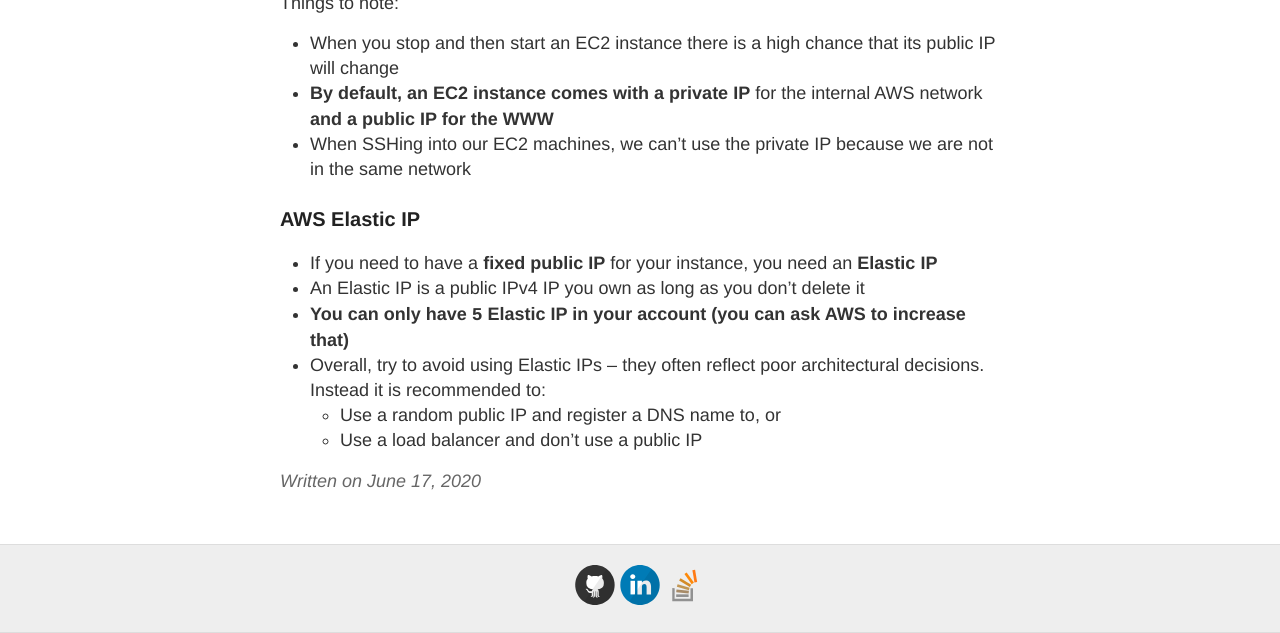
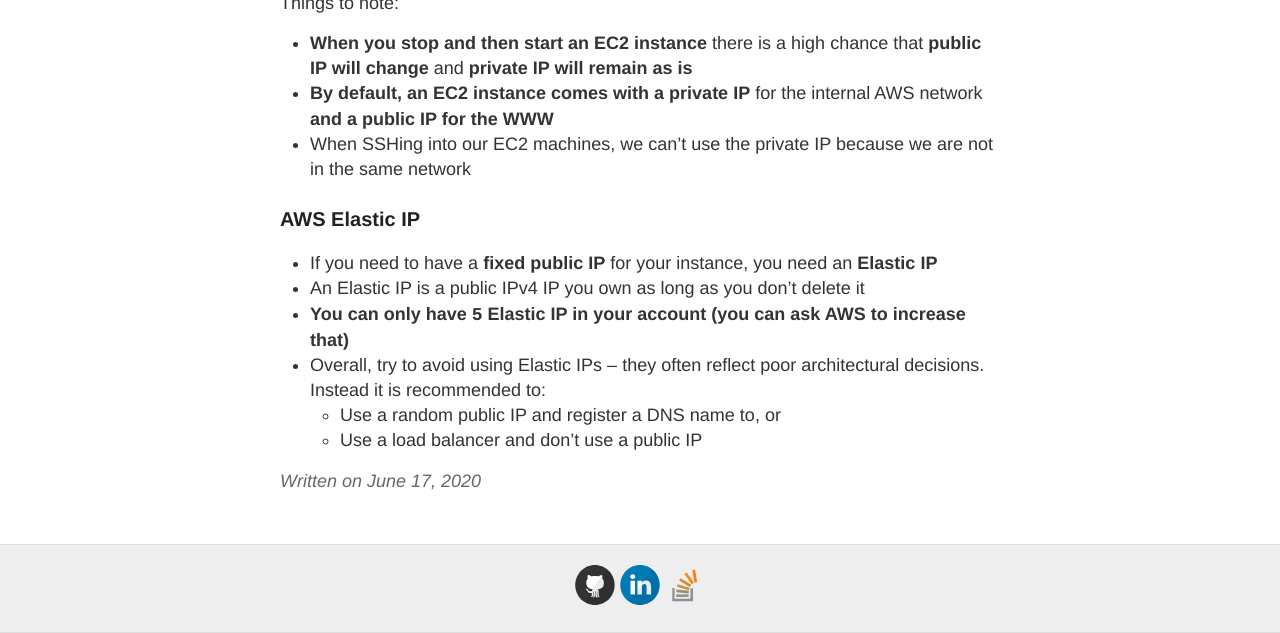
Before and after one commit to gutucristian/gutucristian.github.io, a Jekyll site: the page built from _posts/2020-06-17-Amazon-Web-Services-(AWS).md, in a window 1280 px wide and 900 px high, scrolled down 6763 px, cut to the strip 267-900 px from the top of the window. Built offline with Jekyll 4.4.1, drawn with Linux system fonts in a browser that asks for light colours; our own code applies the rules of GitHub Pages for plain Markdown files.

Commit message:
Update 2020-06-17-Amazon-Web-Services-(AWS).md

```diff
--- a/_posts/2020-06-17-Amazon-Web-Services-(AWS).md
+++ b/_posts/2020-06-17-Amazon-Web-Services-(AWS).md
@@ -170,7 +170,7 @@
 ![](https://s3.amazonaws.com/gutucristian.com/PublicPrivateIPNetworkGraph.png)
 
 Things to note:
-- When you stop and then start an EC2 instance there is a high chance that its public IP will change
+- **When you stop and then start an EC2 instance** there is a high chance that **public IP will change** and **private IP will remain as is**
 - **By default, an EC2 instance comes with a private IP** for the internal AWS network **and a public IP for the WWW**
 - When SSHing into our EC2 machines, we can't use the private IP because we are not in the same network
 
```
